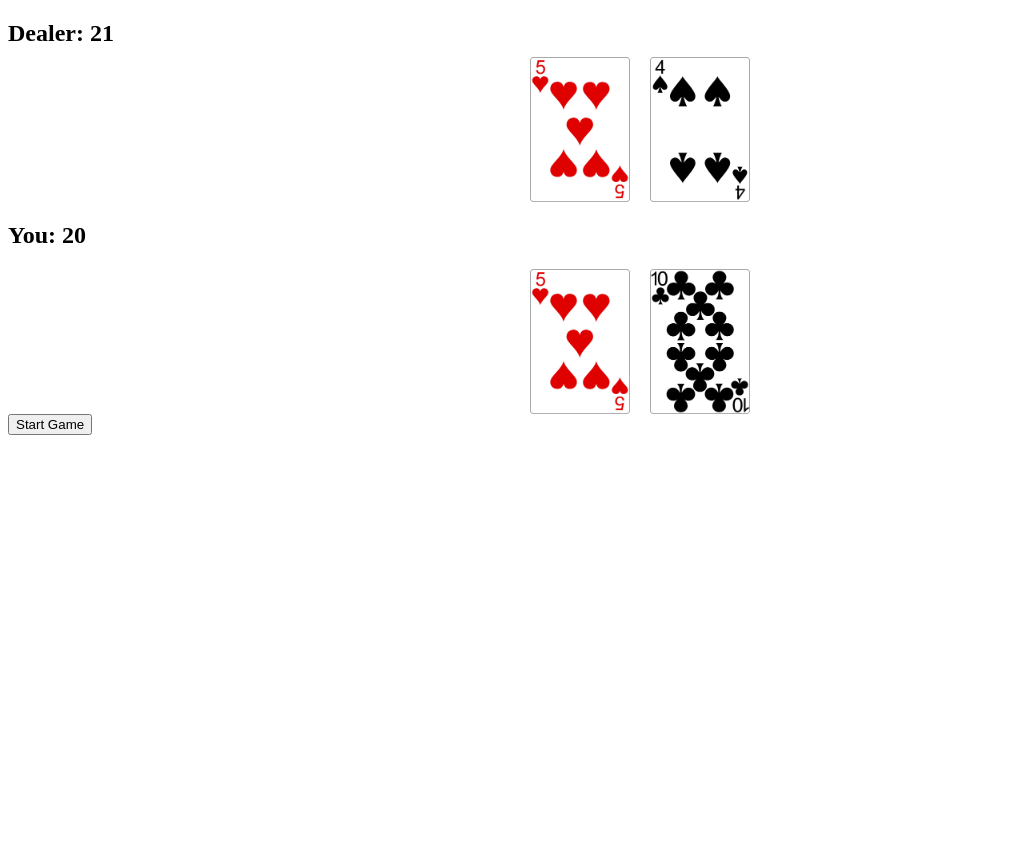
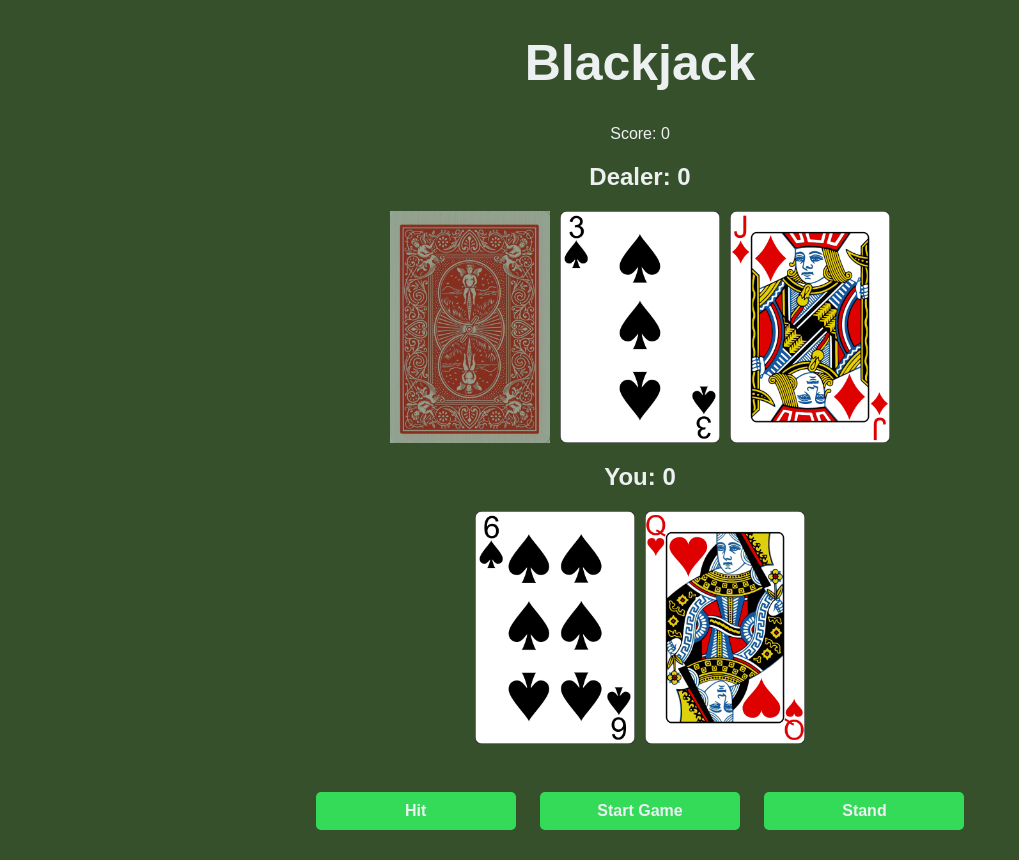
Before and after one commit to SIGames/jsgame, a plain HTML site: page index.html in a window 1280 px wide. Both pictures are taken after a click on the button "Start Game". Shown: the whole page, without its empty margins (0-1019 px from the left). Before the commit the page ends 800 px from the top, so only its background shows below. Drawn offline with Linux system fonts and the light colour scheme.

Commit message:
veel veranderingen

```diff
--- /dev/null
+++ b/blackjack.css
@@ -0,0 +1,58 @@
+body {
+    font-family: 'Arial', sans-serif;
+    text-align: center;
+    background-color: #36502c;
+    color: #ecf0f1;
+    margin: 20px;
+}
+
+h2 {
+    color: #ecf0f1;
+}
+
+#dealer-cards, #your-cards {
+    display: flex;
+    justify-content: center;
+    margin: 20px 0;
+}
+
+img {
+    width: 160px;
+    height: auto;
+    margin: 0 5px;
+}
+
+button {
+    width: 200px;
+    font-size: 16px;
+    padding: 10px 20px;
+    margin: 10px;
+    cursor: pointer;
+    background-color: #34db58;
+    font-weight: bold;
+    color: #ecf0f1;
+    border: none;
+    border-radius: 5px;
+}
+
+button:hover {
+    background-color: #2980b9;
+}
+
+#results {
+    font-size: 18px;
+    font-weight: bold;
+    margin-top: 20px;
+}
+
+#hidden {
+    width: 160px;
+    height: auto;
+    margin: 0 5px;
+    opacity: 0.5;
+}
+
+.title{
+    font-size: 50px;
+    font-weight: bolder;
+}
--- /dev/null
+++ b/blackjack.js
@@ -0,0 +1,210 @@
+// Declare variables to track the sum and ace count for the dealer and player
+let playerScore = 0;
+let dealerSum = 0;
+let yourSum = 0;
+let dealerAceCount = 0;
+let yourAceCount = 0;
+let hidden;
+let deck;
+let canHit = true;
+
+// Function to initialize the game when the "Start" button is clicked
+function startClick() {
+  buildDeck();
+  shuffleDeck();
+  startGame();
+}
+
+
+
+// Function to create a deck of cards with different values and types
+function buildDeck() {
+  const values = [
+    "A",
+    "2",
+    "3",
+    "4",
+    "5",
+    "6",
+    "7",
+    "8",
+    "9",
+    "10",
+    "J",
+    "Q",
+    "K",
+  ];
+  const types = ["C", "D", "H", "S"];
+  deck = [];
+
+  for (const type of types) {
+    for (const value of values) {
+      deck.push(`${value}-${type}`);
+    }
+  }
+}
+
+// Function to shuffle the deck randomly
+function shuffleDeck() {
+  for (let i = 0; i < deck.length; i++) {
+    const j = Math.floor(Math.random() * deck.length);
+    [deck[i], deck[j]] = [deck[j], deck[i]];
+  }
+}
+
+// Function to start the game by drawing initial cards for the dealer and player
+function startGame() {
+    clearBoard();
+
+    hidden = deck.pop();
+    updateDealerSum(hidden);
+
+    // Laat de dealer kaarten trekken zolang de som minder dan 17 is
+    while (dealerSum < 17) {
+      drawCard("dealer-cards", updateDealerSum);
+    }
+
+    for (let i = 0; i < 2; i++) {
+      drawCard("your-cards", updateYourSum);
+    }
+
+    // Attach event listeners for the "Hit" and "Stay" buttons
+    document.getElementById("hit").addEventListener("click", hit);
+    document.getElementById("stay").addEventListener("click", stay);
+  }
+
+function clearBoard() {
+  // Wis de kaarten van de dealer en de speler
+  clearElement("dealer-cards");
+  clearElement("your-cards");
+
+  // Reset de scores naar nul
+  dealerSum = 0;
+  yourSum = 0;
+
+  // Reset de aas tellingen naar nul
+  dealerAceCount = 0;
+  yourAceCount = 0;
+
+  // Update de scores op het scherm
+  document.getElementById("dealer-sum").innerText = dealerSum;
+  document.getElementById("your-sum").innerText = yourSum;
+
+  const hiddenImg = document.createElement("img");
+
+  let container = document.getElementById("dealer-cards");
+
+  // Stel de eigenschappen van het img-element in
+  hiddenImg.id = "hidden";
+  hiddenImg.src = "./cards/BACK.png";
+
+  // Voeg het img-element toe aan de container
+  container.appendChild(hiddenImg);
+
+  // Zet de 'hidden' kaart en kanHit variabelen terug naar hun oorspronkelijke staat
+  hidden = null;
+  canHit = true;
+}
+
+function clearElement(elementId) {
+  const container = document.getElementById(elementId);
+  while (container.firstChild) {
+    container.removeChild(container.firstChild);
+  }
+}
+
+// Function to draw a card and update the sum for the specified player
+function drawCard(elementId, updateSumFunction) {
+  if (!canHit) {
+    return;
+  }
+
+  const cardImg = document.createElement("img");
+  const card = deck.pop();
+  cardImg.src = `./cards/${card}.png`;
+  updateSumFunction(card);
+  document.getElementById(elementId).append(cardImg);
+
+  // Check if the player has busted after drawing a card
+  if (reduceAce(yourSum, yourAceCount) > 21) {
+    canHit = false;
+  }
+}
+
+// Event handler for the "Hit" button
+function hit() {
+  drawCard("your-cards", updateYourSum);
+}
+
+// Event handler for the "Stay" button
+function stay() {
+  // Reduce aces if necessary, reveal dealer's hidden card, determine the winner, and display results
+  dealerSum = reduceAce(dealerSum, dealerAceCount);
+  yourSum = reduceAce(yourSum, yourAceCount);
+
+  canHit = false;
+
+  // Controleer of 'hidden' niet null is voordat je de 'src' eigenschap instelt
+  if (hidden !== null) {
+    document.getElementById("hidden").src = `./cards/${hidden}.png`;
+  }
+
+  let message = determineWinner();
+  displayResults(message);
+}
+
+// Function to update the dealer's sum and ace count based on the drawn card
+function updateDealerSum(card) {
+  dealerSum += getValue(card);
+  dealerAceCount += checkAce(card);
+}
+
+// Function to update the player's sum and ace count based on the drawn card
+function updateYourSum(card) {
+  yourSum += getValue(card);
+  yourAceCount += checkAce(card);
+}
+
+// Function to determine the winner of the game
+function determineWinner() {
+  let message = "";
+  if (yourSum > 21) {
+    message = "You Lose!";
+  } else if (dealerSum > 21) {
+    message = "You win!";
+  } else if (yourSum === dealerSum) {
+    message = "Tie!";
+  } else if (yourSum > dealerSum) {
+    message = "You Win!";
+  } else {
+    message = "You Lose!";
+  }
+  return message;
+}
+
+// Function to display the final results on the page
+function displayResults(message) {
+  document.getElementById("dealer-sum").innerText = dealerSum;
+  document.getElementById("your-sum").innerText = yourSum;
+  document.getElementById("results").innerText = message;
+}
+
+// Function to get the numerical value of a card
+function getValue(card) {
+  const value = card.split("-")[0];
+  return isNaN(value) ? (value === "A" ? 11 : 10) : parseInt(value);
+}
+
+// Function to check if a card is an Ace and return the corresponding value
+function checkAce(card) {
+  return card[0] === "A" ? 1 : 0;
+}
+
+// Function to reduce the sum by 10 if the player has a busting hand with an Ace
+function reduceAce(playerSum, playerAceCount) {
+  while (playerSum > 21 && playerAceCount > 0) {
+    playerSum -= 10;
+    playerAceCount -= 1;
+  }
+  return playerSum;
+}
--- a/index.html
+++ b/index.html
@@ -1,25 +1,31 @@
 <!DOCTYPE html>
-<html lang="en">
-<head>
-    <meta charset="UTF-8">
-    <meta name="viewport" content="width=device-width, initial-scale=1.0">
-    <title>Blackjack Game</title>
-    <link rel="stylesheet" href="styles.css">
-</head>
-<body>
+<html>
+    <head>
+        <meta charset="UTF-8">
+        <meta name="viewport" content="width=device-width, initial-scale=1.0">
+        <title>Black Jack</title>
+        <link rel="stylesheet" href="blackjack.css">
+    </head>
 
-<h2>Dealer: <span id="dealer-total"></span></h2>
-<div class="dealer" id="dealer-hand">
+    <body>
+        <h1 class="title">Blackjack</h1>
+        <div id="scoreboard">Score: 0</div>
 
-</div>
 
-<h2>You: <span id="your-total"></span></h2>
-<div class="hand" id="player-hand">
+        <h2>Dealer: <span id="dealer-sum"></span></h2>
+        <div id="dealer-cards">
+            <img id="hidden" src="./cards/BACK.png">
+        </div>
 
-</div>
+        <h2>You: <span id="your-sum"></span></h2>
+        <div id="your-cards"></div>
 
-<button onclick="startGame()">Start Game</button>
+        <br>
+        <button id="hit">Hit</button>
+        <button id="start" onclick="startClick()">Start Game</button>
+        <button id="stay">Stand</button>
+        <p id="results"></p>
+    </body>
 
-<script src="script.js"></script>
-</body>
+    <script src="blackjack.js"></script>
 </html>
--- a/script.js
+++ /dev/null
@@ -1,57 +0,0 @@
-const dealerHand = document.getElementById('dealer-hand');
-const playerHand = document.getElementById('player-hand');
-const dealerTotal = document.getElementById('dealer-total');
-const yourTotal = document.getElementById('your-total');
-
-function startGame() {
-
-    dealerHand.innerHTML = '';
-    playerHand.innerHTML = '';
-
-    dealCard(dealerHand);
-    dealCard(playerHand);
-    dealCard(dealerHand);
-    dealCard(playerHand);
-
-    updateTotal(dealerHand, dealerTotal);
-    updateTotal(playerHand, yourTotal);
-}
-
-function dealCard(hand) {
-    const card = document.createElement('img');
-    card.classList.add('card');
-    card.src = getRandomCard();
-    hand.appendChild(card);
-}
-
-function getRandomCard() {
-    const cardImages = [
-        'cards/2-C.png', 'cards/2-D.png', 'cards/2-H.png', 'cards/2-S.png',
-        'cards/3-C.png', 'cards/3-D.png', 'cards/3-H.png', 'cards/3-S.png',
-        'cards/4-C.png', 'cards/4-D.png', 'cards/4-H.png', 'cards/4-S.png',
-        'cards/5-C.png', 'cards/5-D.png', 'cards/5-H.png', 'cards/5-S.png',
-        'cards/6-C.png', 'cards/6-D.png', 'cards/6-H.png', 'cards/6-S.png',
-        'cards/7-C.png', 'cards/7-D.png', 'cards/7-H.png', 'cards/7-S.png',
-        'cards/8-C.png', 'cards/8-D.png', 'cards/8-H.png', 'cards/8-S.png',
-        'cards/9-C.png', 'cards/9-D.png', 'cards/9-H.png', 'cards/9-S.png',
-        'cards/10-C.png', 'cards/10-D.png', 'cards/10-H.png', 'cards/10-S.png',
-        'cards/A-C.png', 'cards/A-D.png', 'cards/A-H.png', 'cards/A-S.png',
-        'cards/J-C.png', 'cards/J-D.png', 'cards/J-H.png', 'cards/J-S.png',
-        'cards/K-C.png', 'cards/K-D.png', 'cards/K-H.png', 'cards/K-S.png',
-        'cards/Q-C.png', 'cards/Q-D.png', 'cards/Q-H.png', 'cards/Q-S.png',
-    ];
-    const randomIndex = Math.floor(Math.random() * cardImages.length);
-    return cardImages[randomIndex];
-}
-
-function updateTotal(hand, totalElement) {
-
-    const total = calculateTotal(hand);
-    totalElement.textContent = total;
-}
-
-function calculateTotal(hand) {
-    // Replace this with logic to calculate the total value of the cards in the hand
-    // For simplicity, I'm returning a random number between 15 and 21
-    return Math.floor(Math.random() * 7) + 15;
-}
--- a/styles.css
+++ /dev/null
@@ -1,40 +0,0 @@
-@font-face {
-    font-family: Lora;
-    src: url(Lora-VariableFont_wght.ttf);
-}
-@font-face {
-    font-family: DMSans;
-    src: url(DMSans-VariableFont_opsz\,wght.ttf);
-}
-h2:first-child {
-    margin-bottom: 10px;
-}
-
-.dealer {
-    display: flex;
-    justify-content: center;
-    align-items: center;
-}
-
-.dealer .card {
-    width: 100px;
-    height: auto;
-    margin: 0 10px;
-}
-
-h2:last-child {
-    margin-top: 20px;
-    margin-bottom: 10px;
-}
-
-.hand {
-    display: flex;
-    justify-content: center;
-    align-items: center;
-}
-
-.hand .card {
-    width: 100px;
-    height: auto;
-    margin: 0 10px;
-}
```
Also changed, not shown: test.html (deleted, +0 -37 lines), uitleg.html (deleted, +0 -22 lines), DMSans-VariableFont_opsz,wght.ttf (deleted), Lora-VariableFont_wght.ttf (deleted), images/blackjack-layout-3-green.png (deleted), images/table.avif (deleted), images/table.jpg (deleted), 1 other file.
